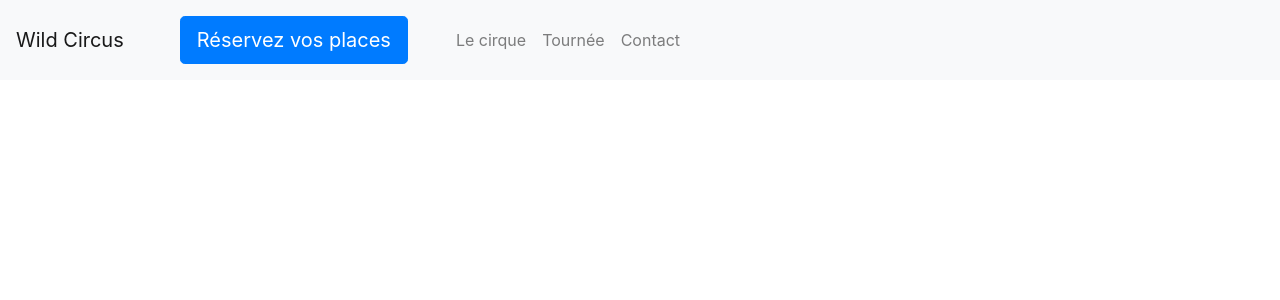
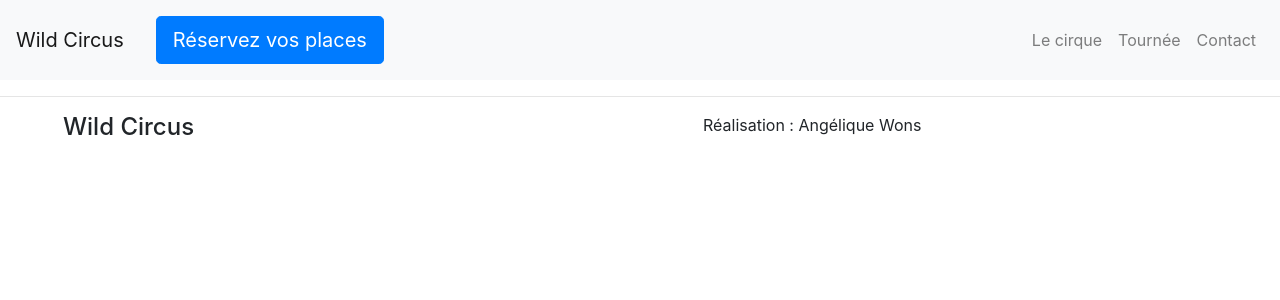
Before and after one commit to angelique-w/wild-circus-front, a React (Create React App) app: page / in a window 1280 px wide. Shown: the top 300 px of the page. Built offline with nearby package versions, Linux system fonts and the light colour scheme.

Commit message:
footer is ok

```diff
--- a/src/Layout/Footer.jsx
+++ b/src/Layout/Footer.jsx
@@ -1,7 +1,20 @@
 import React from "react";
+import { Row, Col } from "reactstrap";
 
 function Footer() {
-    return <div></div>;
+    return (
+        <footer>
+            <hr />
+            <Row>
+                <Col>
+                    <h4 className="container-fluid ml-5">Wild Circus</h4>
+                </Col>
+                <Col>
+                    <div className="ml-5">Réalisation : Angélique Wons</div>
+                </Col>
+            </Row>
+        </footer>
+    );
 }
 
 export default Footer;
--- a/src/Layout/Header.jsx
+++ b/src/Layout/Header.jsx
@@ -21,13 +21,13 @@ function Header() {
             <Navbar color="light" light expand="md">
                 <NavbarBrand href="/">Wild Circus</NavbarBrand>
                 <NavLink href="">
-                    <Button color="primary" size="lg" className="mx-4">
+                    <Button color="primary" size="lg">
                         Réservez vos places
                     </Button>
                 </NavLink>
                 <NavbarToggler onClick={toggle} />
                 <Collapse isOpen={isOpen} navbar>
-                    <Nav className="mr-auto" navbar>
+                    <Nav className="ml-auto" navbar>
                         <NavItem>
                             <NavLink href="">Le cirque</NavLink>
                         </NavItem>
```
